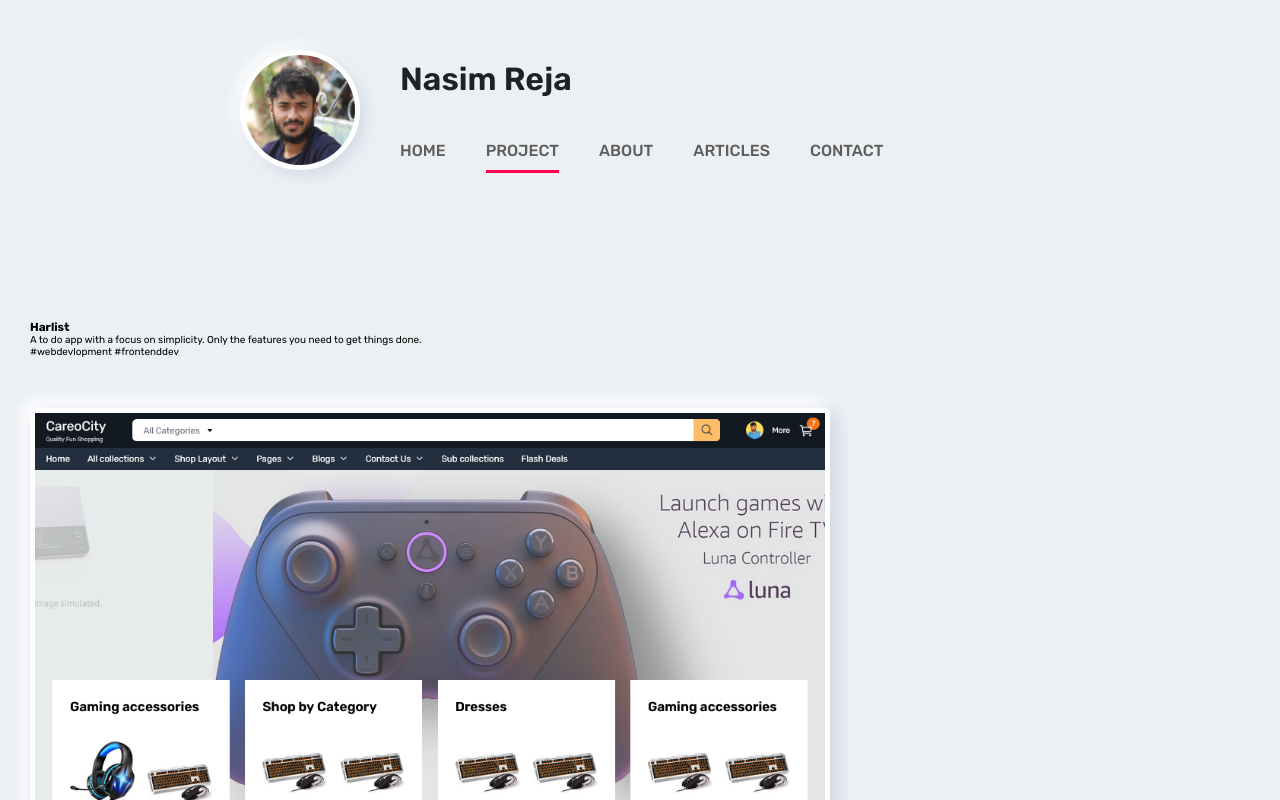
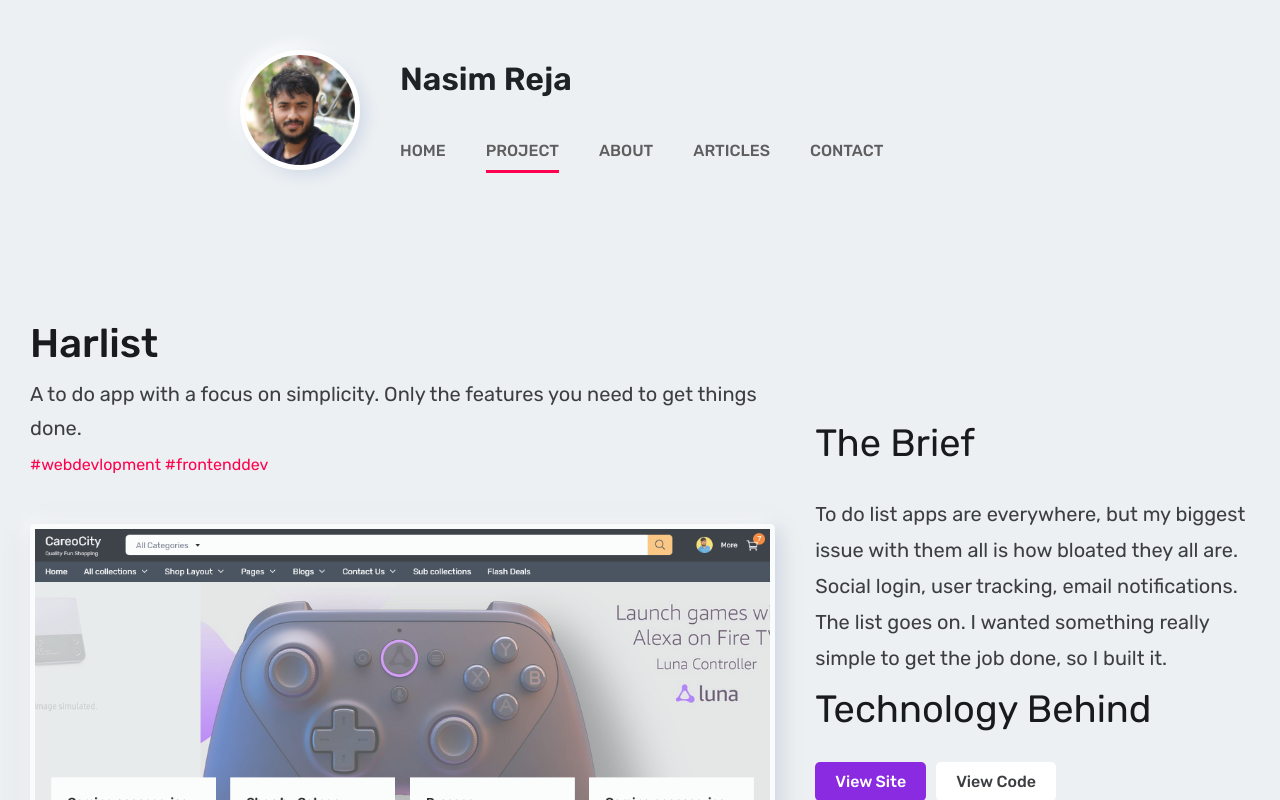
Before and after one commit to nasim67reja/protfolio, a React (Create React App) app: page /#/project/1 in a window 1280 px wide. Shown: the top 800 px of the page. Built offline with nearby package versions, Linux system fonts and the light colour scheme.

Commit message:
Working on Project deatail

```diff
--- a/src/components/Project/ProjectDet.module.css
+++ b/src/components/Project/ProjectDet.module.css
@@ -1,11 +1,81 @@
+.container {
+  display: grid;
+  grid-template-columns: 60fr 35fr;
+  gap: 4rem;
+}
+.container h3 {
+  font-size: 4rem;
+  color: #191a1d;
+  font-weight: 500;
+}
+.container p {
+  font-size: 2rem;
+  line-height: 1.7;
+  margin: 1rem 0;
+  color: var(--color-body-white);
+}
+.tag {
+  font-size: 1.6rem;
+  color: var(--main-color);
+}
 .imgBox {
-  box-shadow: var(--shadow-white-3);
-  width: 80rem;
+  /* box-shadow: var(--shadow-white-3); */
+  /* width: 80rem; */
+  box-shadow: 0 1px 5px #00000008, 0 5px 30px #0000001a;
+
+  width: 100%;
   margin: 5rem 0;
 }
 .imgBox img {
   border-radius: 5px;
+  opacity: 0.8;
   /* height: 80vh; */
   /* height: 150vh; */
   /* object-fit: contain; */
 }
+
+.rightColumn {
+  padding: 10rem 0;
+}
+.rightColumn h3 {
+  font-size: 3.8rem;
+  font-weight: 400;
+  margin-bottom: 3rem;
+}
+
+.rightColumn p {
+  color: var(--color-body-white);
+  font-size: 2rem;
+  line-height: 1.8;
+}
+
+.links {
+  display: flex;
+  gap: 1rem;
+}
+
+.primary:link,
+.primary:visited {
+  color: #fff;
+  background-color: blueviolet;
+  padding: 1rem 2rem;
+  border-radius: 5px;
+  transition: all 0.3s;
+}
+.primary:hover,
+.primary:active {
+  opacity: 0.8;
+}
+
+.secondary:link,
+.secondary:visited {
+  background-color: #fff;
+  color: var(--color-body-white);
+  transition: all 0.3s;
+}
+
+.secondary:hover,
+.secondary:active {
+  background-color: blueviolet;
+  color: #fff;
+}
--- a/src/components/Project/ProjectDetails.js
+++ b/src/components/Project/ProjectDetails.js
@@ -7,17 +7,44 @@
   const param = useParams();
 
   return (
-    <div className="container">
+    <div className={`container ${styles.container}`}>
       <div>
-        <h3>Harlist</h3>
+        <div>
+          <h3>Harlist</h3>
+          <p>
+            A to do app with a focus on simplicity. Only the features you need
+            to get things done.
+          </p>
+          <div className={styles.tag}>#webdevlopment #frontenddev</div>
+        </div>
+        <div className={styles.imgBox}>
+          <img src={careocityFull} alt="" />
+        </div>
+      </div>
+      <div className={styles.rightColumn}>
+        <h3>The Brief</h3>
         <p>
-          A to do app with a focus on simplicity. Only the features you need to
-          get things done.
+          To do list apps are everywhere, but my biggest issue with them all is
+          how bloated they all are. Social login, user tracking, email
+          notifications. The list goes on. I wanted something really simple to
+          get the job done, so I built it.
         </p>
-        <div>#webdevlopment #frontenddev</div>
-      </div>
-      <div className={styles.imgBox}>
-        <img src={careocityFull} alt="" />
+        <h3>Technology Behind</h3>
+        <p></p>
+        <div className={styles.links}>
+          <a
+            className={`${styles.primary}`}
+            href="https://nasim67reja.github.io/CareoCIty-ecommerce/"
+          >
+            View Site
+          </a>
+          <a
+            className={`${styles.primary} ${styles.secondary}`}
+            href="https://github.com/nasim67reja/CareoCIty-ecommerce"
+          >
+            View Code
+          </a>
+        </div>
       </div>
     </div>
   );
```
